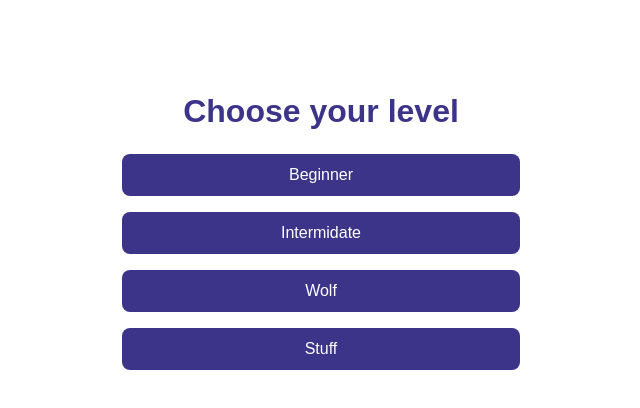
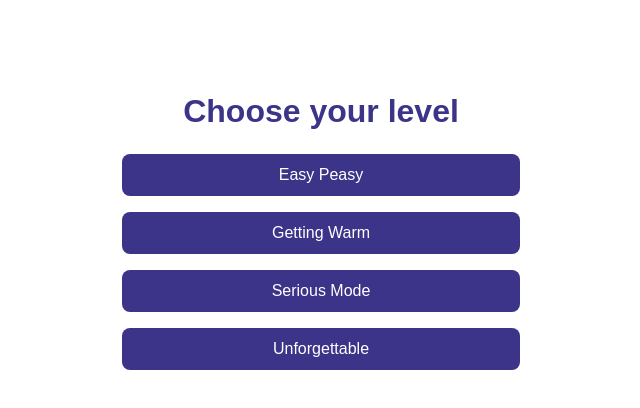
Before and after one commit to raghadhabib/mentorship-memory-game, a React (Vite) app: page / in a window 1280 px wide. Shown: the top 408 px of the page, without its empty margins (319-959 px from the left). Built offline with nearby package versions, Linux system fonts and the light colour scheme; a web font is replaced by a local one.

Commit message:
add deployment link for backend

```diff
--- a/src/App.tsx
+++ b/src/App.tsx
@@ -1,109 +1,68 @@
-import Card from './components/card'
-import { useState, useEffect, useCallback } from 'react'
-import confetti from 'canvas-confetti'
-import './App.css'
-import { SkeletonGrid } from './components/skeletonCard'
-import ''
+import Card from "./components/card";
+import { useState, useEffect, useCallback } from "react";
+import confetti from "canvas-confetti";
+import "./App.css";
+import { SkeletonGrid } from "./components/skeletonCard";
+import { cardState, type CardType, type FlashcardItem } from "../type";
 
-
-type CardType = {
-  id: number
-  pairId: number
-  type: 'question' | 'answer'
-  text: string
-  state : cardState
-}
-
-interface FlashcardItem {
-  question: string;
-  answer: string;
-}
-
-//product type - multiply each things contain
-// type CardEx = {
-//   isMatched: boolean
-//   isFaceDown: boolean
-// }
-
-//sum type - adding things
-// enum Semaphore {
-
-//   red ="red",
-//   yellow = "yellow" ,
-//   green = "green"
-
-// }
-
-enum cardState {
-
-  FaceDownUnmatched = "FaceDownUnmatched",
-  FaceUpmatched ="FaceUpmatched",
-  FaceUpUnmatched = "FaceUpUnmatched"
-
-}
-
-function shuffle(array: CardType[]) : CardType[] {
-  for (let i = array.length - 1; i > 0 ; i--){
+function shuffle(array: CardType[]): CardType[] {
+  for (let i = array.length - 1; i > 0; i--) {
     const randmIndex = Math.floor(Math.random() * (i + 1));
     [array[i], array[randmIndex]] = [array[randmIndex], array[i]];
   }
-  return array
+  return array;
 }
 
-function createCards(flashcards : FlashcardItem[]) {
+function createCards(flashcards: FlashcardItem[]) {
   const cards = flashcards.flatMap((item, index) => [
     {
       id: index * 2,
       pairId: index,
-      type: 'question' as const,
+      type: "question" as const,
       text: item.question,
-      state:cardState.FaceDownUnmatched
+      state: cardState.faceDown,
     },
     {
       id: index * 2 + 1,
       pairId: index,
-      type: 'answer' as const,
+      type: "answer" as const,
       text: item.answer,
-      state : cardState.FaceDownUnmatched
-    }
-  ])
-  return shuffle(cards)
+      state: cardState.faceDown,
+    },
+  ]);
+  return shuffle(cards);
 }
 
 function App() {
-  const [cards, setCards] = useState<CardType[]>([])
+  const [cards, setCards] = useState<CardType[]>([]);
   const [loading, setLoading] = useState<boolean>(true);
-  const [flippedCards, setFlippedCards] = useState<CardType[]>([])
-  const [flashcardsData, setFlashcardsData] = useState<FlashcardItem[]>([])
-  const [level, setLevel] = useState<string | null>(null)
-
-
+  const [flippedCards, setFlippedCards] = useState<CardType[]>([]);
+  const [flashcardsData, setFlashcardsData] = useState<FlashcardItem[]>([]);
+  const [level, setLevel] = useState<string | null>(null);
 
   const restartBtnStyle: React.CSSProperties = {
-  padding: '0.75rem 2rem',
-  fontSize: '1rem',
-  borderRadius: '8px',
-  border: 'none',
-  background: '#3C3489',
-  color: '#fff',
-  cursor: 'pointer',
-  width:'35%'
-}
-
-
+    padding: "0.75rem 2rem",
+    fontSize: "1rem",
+    borderRadius: "8px",
+    border: "none",
+    background: "#3C3489",
+    color: "#fff",
+    cursor: "pointer",
+    width: "35%",
+  };
 
   useEffect(() => {
-    console.log('useEffect run')
-    if (!level) return
-    fetch(`http://localhost:3000/api/JsonFile/${level}`)
+    console.log("useEffect run");
+    if (!level) return;
+    fetch(`http://api-1m5w.onrender.com/api/JsonFile/${level}`)
       .then((response) => response.json())
-       .then(data => {
+      .then((data) => {
         // to test the skeleton
         setTimeout(() => {
-        setFlashcardsData(data)
-        setCards(createCards(data))
-        setLoading(false)
-      }, 1000)
+          setFlashcardsData(data);
+          setCards(createCards(data));
+          setLoading(false);
+        }, 1000);
       })
       .catch((error) => {
         console.error("Error fetching flashcards:", error);
@@ -111,26 +70,26 @@ function App() {
       });
   }, [level]);
 
-
-
   const onCardClick = useCallback((cardId: number) => {
-  setCards(prevCards => {
-    const targetCard = prevCards.find(card => card.id === cardId)
+    setCards((prevCards) => {
+      const targetCard = prevCards.find((card) => card.id === cardId);
 
       //before we refine the state using enum cardState
       // if (!targetCard || !targetCard.isFaceDown || targetCard.isMatched) return prevCards
 
       // return the previous card if there is no card selected or the card selected is (face down + unmatched )
-    if (!targetCard || targetCard.state !== cardState.FaceDownUnmatched) return prevCards
-
+      if (!targetCard || targetCard.state !== cardState.faceDown)
+        return prevCards;
 
       //before
       // const flippedOpen = prevCards.filter(card => !card.isFaceDown && !card.isMatched)
       // if (flippedOpen.length === 2) return prevCards
 
       //return the previous card if the 2 cards selected is unmatced after we flipped its faced up
-    const flippedOpen = prevCards.filter(card => card.state === cardState.FaceUpUnmatched)
-    if (flippedOpen.length === 2) return prevCards
+      const flippedOpen = prevCards.filter(
+        (card) => card.state === cardState.FaceUpUnmatched,
+      );
+      if (flippedOpen.length === 2) return prevCards;
 
       //before
       // const updatedCards = prevCards.map(card =>
@@ -138,16 +97,19 @@ const onCardClick = useCallback((cardId: number) => {
       // )
 
       //flipping card open
-    const updatedCards = prevCards.map(card =>
-      card.id === cardId ? { ...card, state:cardState.FaceUpUnmatched } : card
-    )
+      const updatedCards = prevCards.map((card) =>
+        card.id === cardId
+          ? { ...card, state: cardState.FaceUpUnmatched }
+          : card,
+      );
 
       //before
       // const nowOpen = updatedCards.filter(c => !c.isFaceDown && !c.isMatched)
 
       //matched cards
-    const nowOpen = updatedCards.filter(card => card.state === cardState.FaceUpmatched)
-
+      const nowOpen = updatedCards.filter(
+        (card) => card.state === cardState.FaceUpUnmatched,
+      );
 
       //before
       // if (nowOpen.length === 2) {
@@ -168,73 +130,105 @@ const onCardClick = useCallback((cardId: number) => {
       //   }
       // }
 
+      //after
+      console.log("now open", { nowOpen });
+      if (nowOpen.length === 2) {
+        const [first, second] = nowOpen;
 
-    //after
-       if (nowOpen.length === 2) {
-      const [first, second] = nowOpen
         if (first.pairId === second.pairId) {
-        confetti({ particleCount: 50, spread: 60 })
-        return updatedCards.map(card =>
-          card.pairId === first.pairId ? { ...card, state:cardState.FaceUpmatched } : card //match
-        )
+          confetti({ particleCount: 50, spread: 60 });
+          return updatedCards.map(
+            (card) =>
+              card.pairId === first.pairId
+                ? { ...card, state: cardState.FaceUpmatched }
+                : card, //match
+          );
         } else {
           setTimeout(() => {
-          setCards(prev => prev.map(card =>
+            setCards((prev) =>
+              prev.map((card) =>
                 card.id === first.id || card.id === second.id
-              ? { ...card, state: cardState.FaceDownUnmatched  } //mismatch
-              : card
-          ))
-        }, 1000)
+                  ? { ...card, state: cardState.faceDown } //mismatch
+                  : card,
+              ),
+            );
+          }, 1000);
         }
       }
 
-    return updatedCards
-  })
-}, [])
+      return updatedCards;
+    });
+  }, []);
 
   if (!level) {
     return (
-    <div style={{ textAlign: 'center', padding: '4rem' }}>
-      <h1 style={{ color: '#3C3489' }}>Choose your level</h1>
-      <div style={{ display: 'flex',flexDirection:'column',gap:'1rem', justifyItems: 'center',alignItems:'center', marginTop: '1.5rem' }}>
-        <button onClick={() => setLevel('1')} style={restartBtnStyle}>Beginner</button>
-        <button onClick={() => setLevel('2')} style={restartBtnStyle}>Intermidate</button>
-        <button onClick={() => setLevel('3')} style={restartBtnStyle}>Wolf</button>
-        <button onClick={() => setLevel('4')} style={restartBtnStyle}>Stuff</button>
+      <div style={{ textAlign: "center", padding: "4rem" }}>
+        <h1 style={{ color: "#3C3489" }}>Choose your level</h1>
+        <div
+          style={{
+            display: "flex",
+            flexDirection: "column",
+            gap: "1rem",
+            justifyItems: "center",
+            alignItems: "center",
+            marginTop: "1.5rem",
+          }}
+        >
+          <button onClick={() => setLevel("1")} style={restartBtnStyle}>
+            Easy Peasy
+          </button>
+          <button onClick={() => setLevel("2")} style={restartBtnStyle}>
+            Getting Warm
+          </button>
+          <button onClick={() => setLevel("3")} style={restartBtnStyle}>
+            Serious Mode
+          </button>
+          <button onClick={() => setLevel("4")} style={restartBtnStyle}>
+            Unforgettable
+          </button>
         </div>
       </div>
-  )
+    );
   }
 
-
- const hasWon = cards.length > 0 && cards.every(card => card.state===cardState.FaceUpmatched)
+  const hasWon =
+    cards.length > 0 &&
+    cards.every((card) => card.state === cardState.FaceUpmatched);
 
   function restart() {
-    setLevel(null)
-    setCards(createCards(flashcardsData))
-    setFlippedCards([])
+    setLevel(null);
+    setCards(createCards(flashcardsData));
+    setFlippedCards([]);
   }
 
-  if (loading) return <SkeletonGrid />
+  if (loading) return <SkeletonGrid />;
 
-   if (hasWon) return (
-    <div style={{ textAlign: 'center', padding: '4rem' }}>
-      <h2 style={{ fontSize: '2rem', marginBottom: '1rem' }}>🎉 You matched them all!</h2>
-      <button onClick={restart} style={restartBtnStyle}>Play again</button>
+  if (hasWon)
+    return (
+      <div style={{ textAlign: "center", padding: "4rem" }}>
+        <h2 style={{ fontSize: "2rem", marginBottom: "1rem" }}>
+          🎉 You matched them all!
+        </h2>
+        <button onClick={restart} style={restartBtnStyle}>
+          Play again
+        </button>
       </div>
-  )
-
-
-
-
+    );
 
   return (
     <>
-     <header style={{ textAlign: 'center', padding: '2rem 0 0' }}>
-      <h1 style={{ fontSize: '3rem', fontWeight: '700', color: '#3C3489' ,marginBottom:'0'}}>
+      <header style={{ textAlign: "center", padding: "2rem 0 0" }}>
+        <h1
+          style={{
+            fontSize: "3rem",
+            fontWeight: "700",
+            color: "#3C3489",
+            marginBottom: "0",
+          }}
+        >
           Dev Flash Match
         </h1>
-      <p style={{ color: '#999', fontSize: '1.1rem', marginTop: '0' }}>
+        <p style={{ color: "#999", fontSize: "1.1rem", marginTop: "0" }}>
           Flip cards to match questions with their answers
         </p>
       </header>
@@ -245,15 +239,14 @@ const onCardClick = useCallback((cardId: number) => {
             question={card.text}
             answer={card.text}
             type={card.type}
-          isMatched={card.isMatched}
             onCardClick={onCardClick}
-          isFaceDown={card.isFaceDown}
+            state={card.state}
             cardid={card.id}
           />
         ))}
       </div>
     </>
-  )
+  );
 }
 
-export default App
+export default App;
```
Lines whose indentation alone changed are shown as unchanged.
